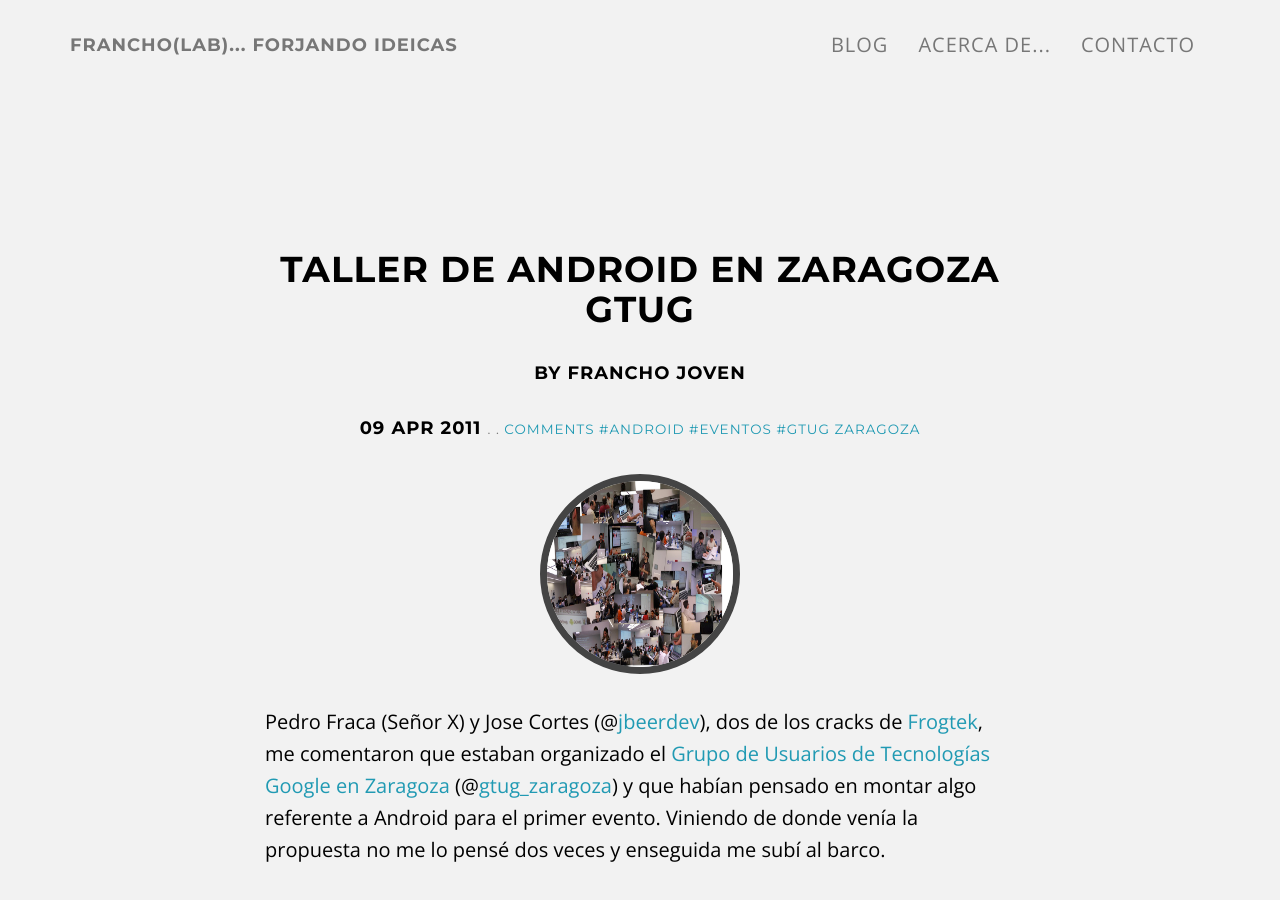
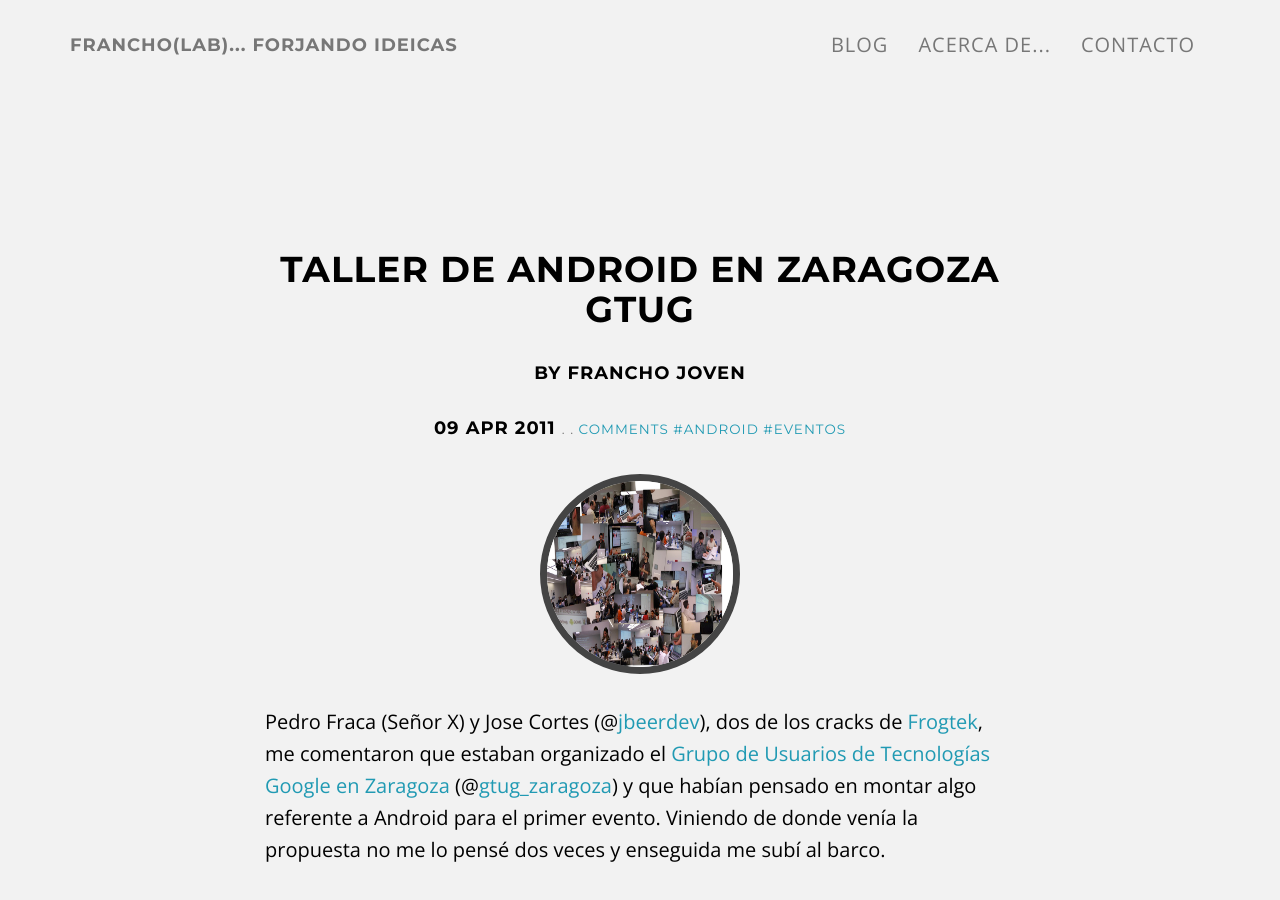
Before and after one commit to francho/francho.github.io, a Jekyll site: the page built from _posts/2011-04-09-taller-de-android-en-zaragoza-gtug.html, in a window 1280 px wide and 900 px high. Built offline with Jekyll 4.4.1, drawn with Linux system fonts in a browser that asks for light colours; comment, search, counter and statistics services are not loaded.

Commit message:
Remove old tags

```diff
--- a/_posts/2011-04-09-taller-de-android-en-zaragoza-gtug.html
+++ b/_posts/2011-04-09-taller-de-android-en-zaragoza-gtug.html
@@ -2,12 +2,9 @@
 layout: post
 title: Taller de Android en Zaragoza GTUG
 date: 2011-04-09 18:06:14.000000000 +02:00
-categories:
-- Artesanos de Software
 tags:
 - android
 - eventos
-- gtug zaragoza
 status: publish
 type: post
 published: true
@@ -24,7 +21,7 @@ author:
 excerpt: !ruby/object:Hpricot::Doc
   options: {}
 ---
-<p><a href="https://franchojoven.files.wordpress.com/2011/04/zgtug_android1.jpg"><img class="aligncenter size-medium wp-image-800" title="zgtug_android" src="/assets/zgtug_android1.jpg" alt="zgtug_android" width="300" height="187" /></a><br />
+<p><img class="aligncenter size-medium wp-image-800" title="zgtug_android" src="/assets/zgtug_android1.jpg" alt="zgtug_android" width="300" height="187" /><br />
 Pedro Fraca (Señor X) y Jose Cortes (@<a href="http://twitter.com/jbeerdev">jbeerdev</a>), dos de los cracks de <a href="http://frogtek.org">Frogtek</a>, me comentaron que estaban organizado el <a href="http://zaragoza.gtugs.org/">Grupo de Usuarios de Tecnologías Google en Zaragoza</a> (@<a href="http://twitter.com/gtug_zaragoza">gtug_zaragoza</a>) y que habían pensado en montar algo referente a Android para el primer evento. Viniendo de donde venía la propuesta no me lo pensé dos veces y enseguida me subí al barco.</p>
 <p>Montamos un taller de cuatro horas para explicar las nociones básicas de Android desarrollando una aplicación desde cero hasta su publicación en el Market (la app permite ver los mensajes del grupo y ya puedes <a href="https://market.android.com/details?id=org.gtugs.zaragoza">descargarla en tu móvil</a>)</p>
 <p>Pedro consiguió a través de la fundación <a href="http://www.jovenempresainnovadora.com/">Joven Empresa Innovadora</a> que nos dejaran el <a href="http://dwp.qaop.net">Zaragoza Digital Water Pavillion</a> para el evento.</p>
```
